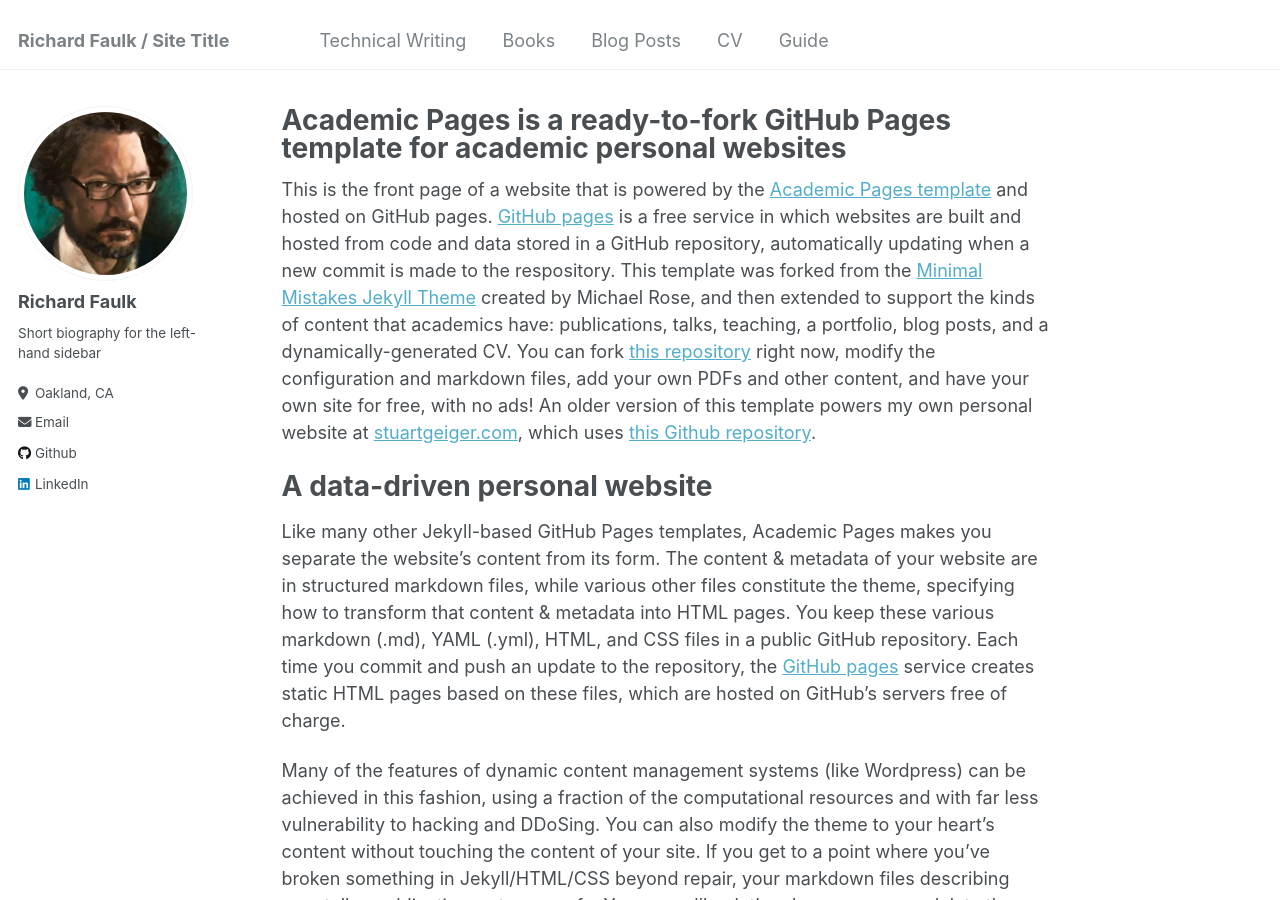
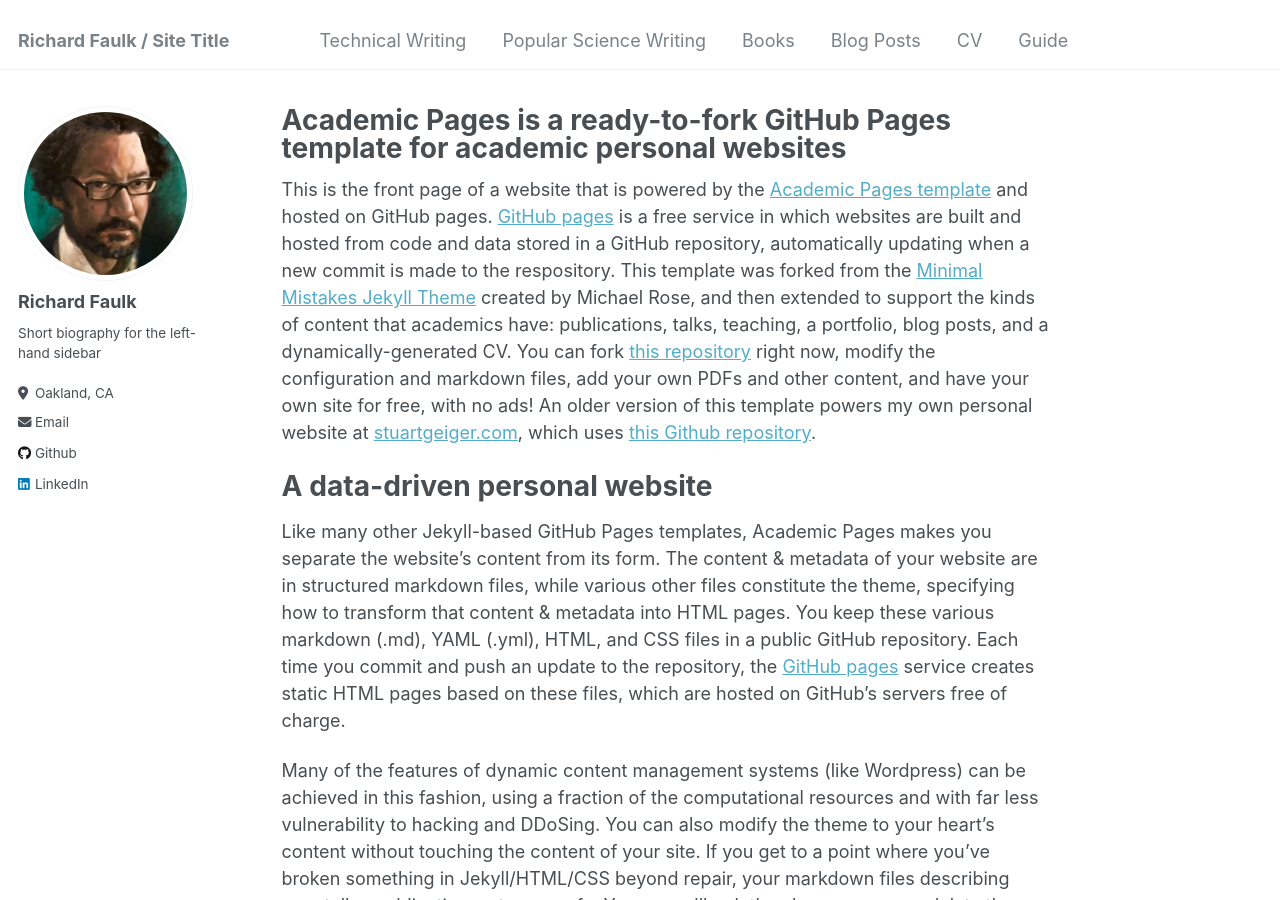
Before and after one commit to RichardKF/richardkf.github.io, a Jekyll site: the page built from _pages/about.md, in a window 1280 px wide and 900 px high. Built offline with Jekyll 4.4.1, drawn with Linux system fonts in a browser that asks for light colours.

Commit message:
Update navigation.yml

```diff
--- a/_data/navigation.yml
+++ b/_data/navigation.yml
@@ -2,6 +2,9 @@
 main:
   - title: "Technical Writing"
     url: /publications/
+
+  - title: "Popular Science Writing"
+    url: /popularSci/
 
   # - title: "Talks"
   #  url: /talks/
```
